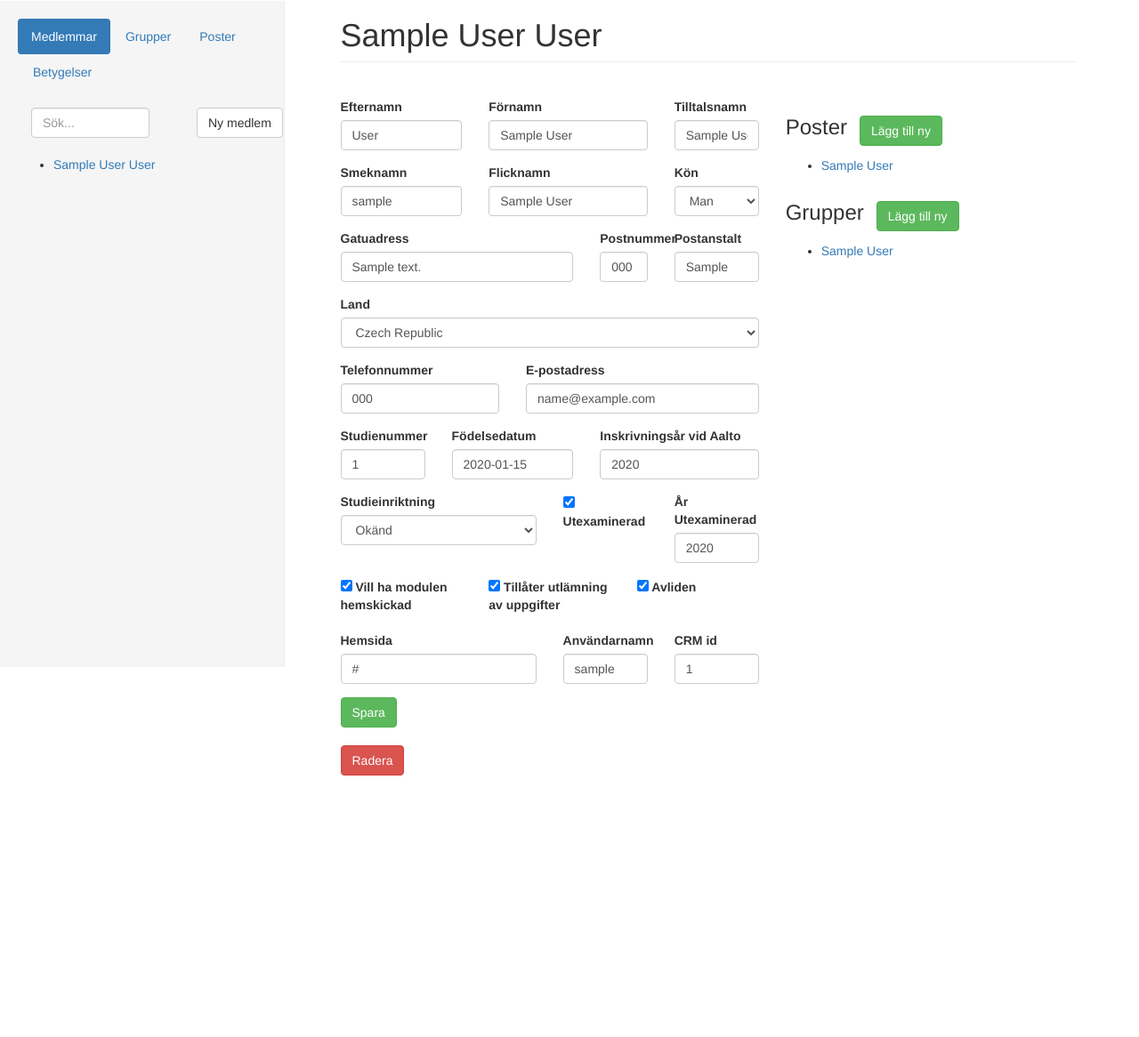
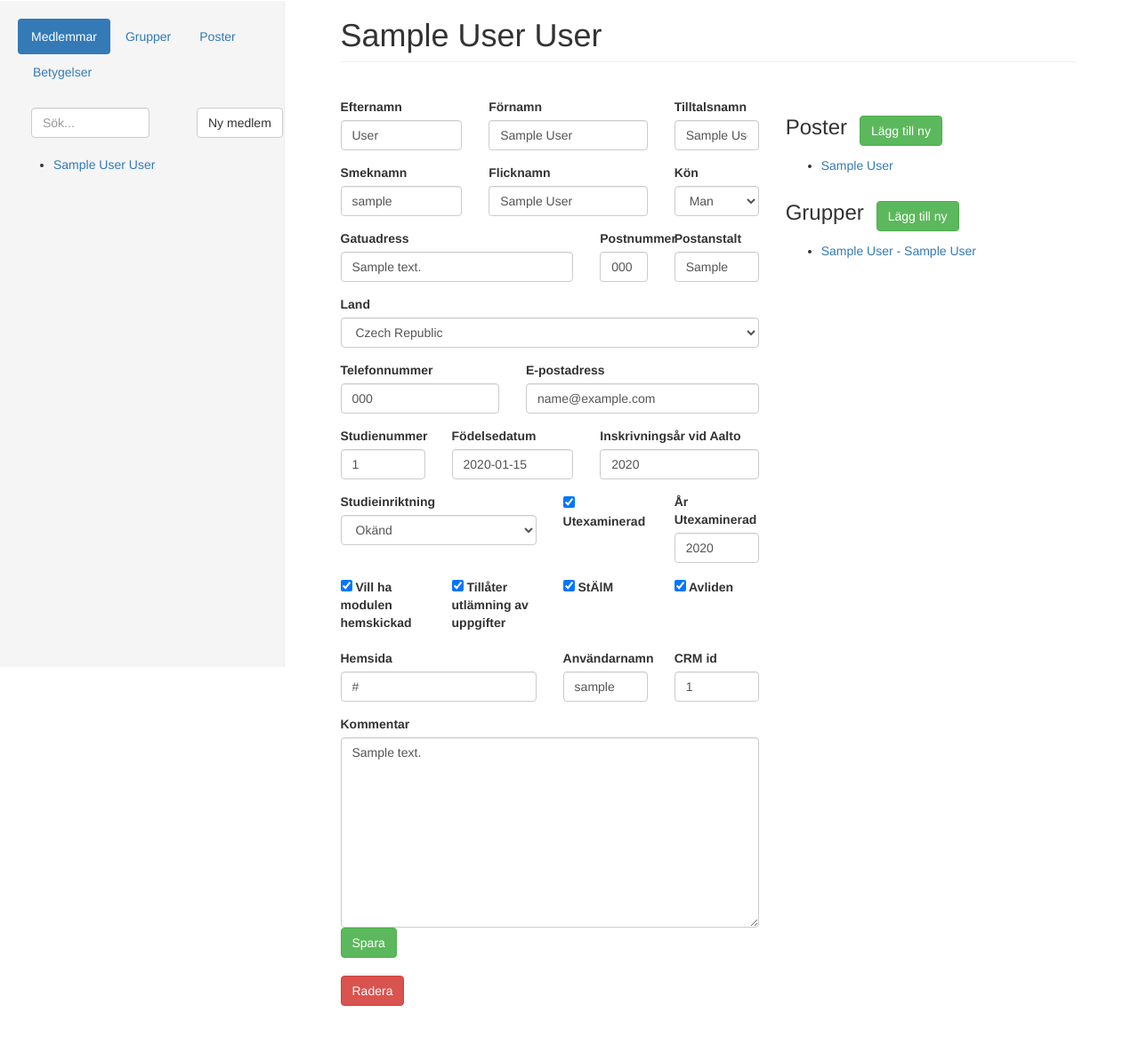
Before and after one commit to olegstikhin/teknologr.io, a Django app: page /members/1/ in a window 1280 px wide. Shown: the part 50-1216 px from the top of the page at 89% size. Before the commit the page ends 922 px from the top, so only its background shows below. Run offline with Django 3.2, Linux system fonts and the light colour scheme; tables that the repository leaves empty hold one stand-in row (values such as "Sample post"); some libraries are stand-ins or nearby versions.

Commit message:
Add stalm and comment field to member, minor fixes

```diff
--- a/teknologr/members/models.py
+++ b/teknologr/members/models.py
@@ -72,6 +72,7 @@ class Member(SuperClass):
     graduated = models.BooleanField(default=False)
     graduated_year = models.IntegerField(blank=True, null=True)
     degree_programme = models.CharField(max_length=256, choices=DEGREE_PROGRAMME_CHOICES, default="UN")
+    stalm = models.BooleanField(default=False)
     dead = models.BooleanField(default=False)
     mobile_phone = models.CharField(max_length=20, blank=True, null=False, default="")
     phone = models.CharField(max_length=20, blank=True, null=False, default="")
@@ -87,6 +88,7 @@ class Member(SuperClass):
 
     username = models.CharField(max_length=32, blank=True, null=False, default="")
     crm_id = models.CharField(max_length=32, blank=True, null=False, default="")
+    comment = models.TextField(blank=True, null=True)
 
     def _get_full_name(self):
         return "%s %s" % (self.given_names, self.surname)
@@ -122,7 +124,7 @@ class Group(SuperClass):
     end_date = models.DateField(default=getEpoch())
 
     def __str__(self):
-        return self.name
+        return "{0} - {1}".format(self.grouptype.name, self.name)
 
 class GroupType(SuperClass):
     name = models.CharField(max_length=64, blank=False, null=False, unique=True)
@@ -137,6 +139,9 @@ class Functionary(SuperClass):
     begin_date = models.DateField(default=getEpoch())
     end_date = models.DateField(default=getEpoch())
 
+    def __str__(self):
+    	return "{0} - {1}".format(self.name, self.member)
+
 class FunctionaryType(SuperClass):
     name = models.CharField(max_length=64, blank=False, null=False, unique=True)
 
--- a/teknologr/members/templates/functionary.html
+++ b/teknologr/members/templates/functionary.html
@@ -56,7 +56,7 @@
 
   <ul>
     {% for functionary in functionaries %}
-    <li><a href="/members/{{functionary.member.id}}/">{{functionary.member.full_name}}</a></li>
+    <li><a href="/members/{{functionary.member.id}}/">{{functionary}}</a></li>
     {% endfor %}
   </ul>
 </div>
--- a/teknologr/members/templates/group.html
+++ b/teknologr/members/templates/group.html
@@ -81,7 +81,7 @@
     <ul>
       {% for group in groups %}
       <li>
-        <a href="/groups/{{grouptype_id}}/{{group.id}}/del" onclick="confirm('Vill du ta bort denna grupp?');" class="glyphicon glyphicon-remove text-danger"></a>
+        <a href="/groups/{{grouptype_id}}/{{group.id}}/del" onclick="return confirm('Vill du ta bort denna grupp?');" class="glyphicon glyphicon-remove text-danger"></a>
         <a href="/groups/{{grouptype_id}}/{{group.id}}/">{{group}}</a>
       </li>
       {% endfor %}
--- a/teknologr/members/templates/member.html
+++ b/teknologr/members/templates/member.html
@@ -112,19 +112,25 @@
       </div>
     </div>
     <div class="row form-group">
-      <div class="col-md-4">
+      <div class="col-md-3">
         <label class="form-check-label" for="form.subscribed_to_modulen.id_for_label">
           {{form.subscribed_to_modulen.errors}}
           {{form.subscribed_to_modulen}} Vill ha modulen hemskickad
         </label>
       </div>
-      <div class="col-md-4 form-check">
+      <div class="col-md-3 form-check">
         <label class="form-check-label" for="{{form.allow_publish_info.id_for_label}}">
           {{form.allow_publish_info.errors}}
           {{form.allow_publish_info}} Tillåter utlämning av uppgifter
         </label>
       </div>
-      <div class="col-md-4 form-check">
+      <div class="col-md-3 form-check">
+        <label class="form-check-label" for="{{form.stalm.id_for_label}}">
+          {{form.stalm.errors}}
+          {{form.stalm}} StÄlM
+        </label>
+      </div>
+      <div class="col-md-3 form-check">
         <label class="form-check-label" for="{{form.dead.id_for_label}}">
           {{form.dead.errors}}
           {{form.dead}} Avliden
@@ -149,6 +155,13 @@
       </div>
     </div>
     <div class = "row">
+      <div class ="col-md-12">
+      <label for="{{form.comment.id_for_label}}">Kommentar</label>
+      {{form.comment.errors}}
+      {{form.comment}}
+      </div>
+    </div>
+    <div class = "row">
       <div class = "col-md-2"><button type="submit" class="btn btn-success">Spara</button></div>
       {% if result %}
         {% if result == 'success' %}
@@ -158,6 +171,7 @@
         {% endif %}
       {% endif %}
     </div>
+
   </form>
   <br>
   <form role ="form" action="del" method="post">
@@ -187,7 +201,7 @@
     <ul>
     {% for membership in groups %}
     <li>
-      <a href="/groups/{{membership.group.grouptype.id}}/{{membership.group.id}}/">{{membership.group.name}}</a>
+      <a href="/groups/{{membership.group.grouptype.id}}/{{membership.group.id}}/">{{membership.group}}</a>
     </li>
     {% endfor %}
     </ul>
--- a/teknologr/members/templates/subgroup.html
+++ b/teknologr/members/templates/subgroup.html
@@ -32,7 +32,7 @@
 <ul>
   {% for membership in groupmembers %}
   <li>
-    <a href="/groups/{{grouptype_id}}/{{group_id}}/{{membership.id}}/del" onclick="confirm('Vill du ta bort denna medlem från gruppen?');" class="glyphicon glyphicon-remove text-danger"></a>
+    <a href="/groups/{{grouptype_id}}/{{group_id}}/{{membership.id}}/del" onclick="return confirm('Vill du ta bort denna medlem från gruppen?');" class="glyphicon glyphicon-remove text-danger"></a>
     <a href="/members/{{membership.member.id}}">{{membership.member.full_name}}</a>
   </li>
   {% endfor %}
```
Also changed, not shown: teknologr/members/templates/addtogroup_modal.html (deleted, +0 -19 lines), teknologr/members/migrations/0007_auto_20170214_1205.py (added).
